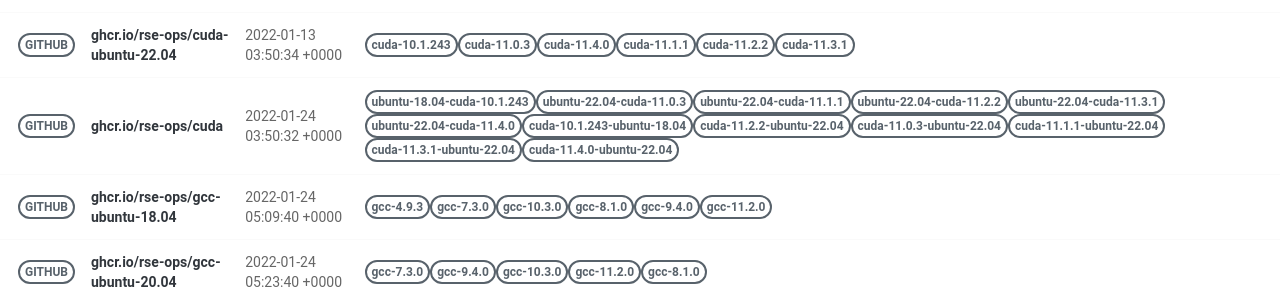
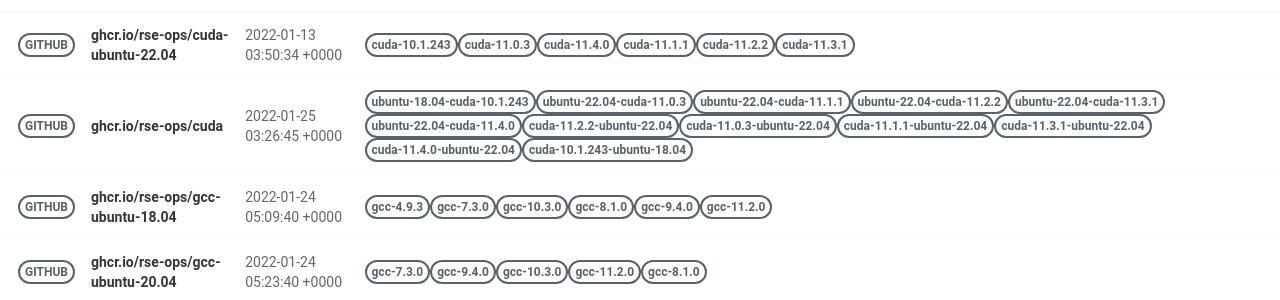
Before and after one commit to rse-ops/docker-images, a Jekyll site: the page built from pages/index.md, in a window 1280 px wide. Shown: the part 417-717 px from the top of the page. Built offline with Jekyll 4.4.1, drawn with Linux system fonts in a browser that asks for light colours; nearby versions of some CDN libraries.

Commit message:
Automated push to update library 2022-01-25

```diff
--- a/_library/ghcr.io-rse-ops-cuda.md
+++ b/_library/ghcr.io-rse-ops-cuda.md
@@ -1,7 +1,7 @@
 ---
 layout: container
 name: ghcr.io/rse-ops/cuda
-updated_at: 2022-01-24 03:50:32.398849
+updated_at: 2022-01-25 03:26:45.324010
 
 
 container_url: https://github.com/orgs/rse-ops/packages/container/package/cuda
```
Also changed, not shown: other parts of _library/ghcr.io-rse-ops-cuda.md (+3 -3 lines).
